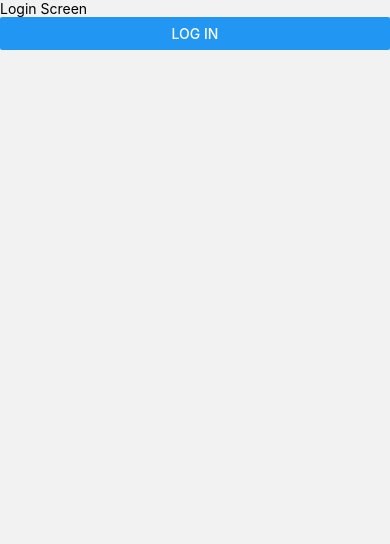
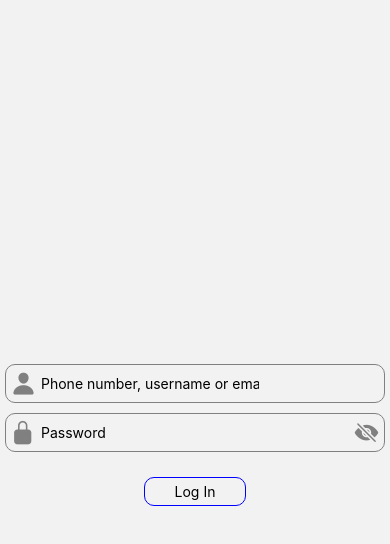
Before and after one commit to araldortogul/KompanionCase, a React Native app: screen /Login in a window 390 px wide. Shown: the top 544 px of the page. Built offline with nearby package versions, Linux system fonts and the light colour scheme.

Commit message:
Implemented basic functionalities of login page
The login page has username and password fields as well as a login
button. The styling is going to change in the future.

```diff
--- a/package.json
+++ b/package.json
@@ -15,7 +15,8 @@
     "react": "18.2.0",
     "react-native": "0.71.4",
     "react-native-safe-area-context": "^4.5.0",
-    "react-native-screens": "^3.20.0"
+    "react-native-screens": "^3.20.0",
+    "react-native-vector-icons": "^9.2.0"
   },
   "devDependencies": {
     "@babel/core": "^7.20.0",
@@ -25,6 +26,7 @@
     "@tsconfig/react-native": "^2.0.2",
     "@types/jest": "^29.2.1",
     "@types/react": "^18.0.24",
+    "@types/react-native-vector-icons": "^6.4.13",
     "@types/react-test-renderer": "^18.0.0",
     "babel-jest": "^29.2.1",
     "eslint": "^8.19.0",
--- /dev/null
+++ b/src/components/atoms/Button.tsx
@@ -0,0 +1,28 @@
+import { FC, useState } from "react";
+import { Text, TouchableOpacity, TouchableOpacityProps } from "react-native";
+import styles from "../../styles/Button.styles";
+
+
+interface ButtonProp extends TouchableOpacityProps {
+    title: string
+}
+const Button: FC<ButtonProp> = ({title,  ...props }) => {
+    const [isFocused, setFocused] = useState<boolean>(false);
+
+
+    return(
+        <TouchableOpacity
+            style={isFocused ? styles.focused.container : styles.unfocused.container}
+            onPressIn={() => setFocused(true)}
+            onPressOut={() => setFocused(false)}
+            {...props}
+        >
+            <Text>
+                {title}
+            </Text>
+        </TouchableOpacity>
+    );
+}
+
+
+export default Button;
--- /dev/null
+++ b/src/components/molecules/TextInput.tsx
@@ -0,0 +1,51 @@
+import React, { FC, useRef, useState } from "react";
+import { View, TextInput as Input, TextInputProps, TouchableWithoutFeedback } from "react-native";
+import styles from "../../styles/TextInput.styles";
+import Icon from 'react-native-vector-icons/Ionicons';
+
+
+interface Prop extends TextInputProps {
+    leftIcon?: string
+    rightIcon?: string
+    onLeftIconPress?: any
+    onRightIconPress?: any
+}
+
+const TextInput: FC<Prop> = ({ leftIcon, rightIcon, onLeftIconPress, onRightIconPress, ...textInputProps }) => {
+
+    const inputRef = useRef<Input>(null);
+    const [isFocused, setFocused] = useState<boolean>(false);
+
+    return (
+        <TouchableWithoutFeedback onPress={() => { inputRef.current?.focus() }}>
+            <View style={isFocused ? styles.focused.container : styles.unfocused.container}>
+                <View
+                    style={{ flexDirection: "row", alignItems: "center", flexGrow: 1 }}
+                >
+                    {leftIcon &&
+                        <Icon
+                            name={leftIcon}
+                            size={25}
+                            color={isFocused ? "black" : "gray"}
+                            style={{ marginRight: 5 }}
+                        />}
+                    <Input {...textInputProps}
+                        onFocus={() => setFocused(true)}
+                        onBlur={() => setFocused(false)}
+                        style={{ borderWidth: 0 }}
+                        ref={inputRef}
+                    />
+                </View>
+                {rightIcon &&
+                    <Icon
+                        name={rightIcon}
+                        size={25}
+                        color={isFocused ? "black" : "gray"}
+                        onPress={onRightIconPress}
+                    />}
+            </View>
+        </TouchableWithoutFeedback>
+    );
+}
+
+export default TextInput;
--- /dev/null
+++ b/src/components/organisms/LoginFields.tsx
@@ -0,0 +1,41 @@
+import { FC, useState } from "react";
+import { View } from "react-native";
+import styles from "../../styles/TextInput.styles";
+import TextInput from "../molecules/TextInput";
+
+interface Prop {
+    user: string
+    password: string
+    handleChangeUser: (text: string) => void
+    handleChangePassword: (text: string) => void
+}
+
+const LoginFields: FC<Prop> = ({ user, password, handleChangeUser, handleChangePassword }) => {
+
+    const [isHidden, setHidden] = useState<boolean>(true);
+    const toggleVisible = () => { setHidden((oldValue: boolean) => !oldValue) }
+
+    return (
+        <View style={{ marginVertical: 20 }}>
+            <TextInput
+                placeholder="Phone number, username or email"
+                value={user}
+                onChangeText={handleChangeUser}
+                style={styles.focused.container}
+                leftIcon="person"
+            />
+            <TextInput
+                placeholder="Password"
+                value={password}
+                onChangeText={handleChangePassword}
+                secureTextEntry={isHidden}
+                style={styles.unfocused.container}
+                leftIcon="lock-closed"
+                rightIcon={isHidden ? "eye-off" : "eye"}
+                onRightIconPress={toggleVisible}
+            />
+        </View>
+    )
+}
+
+export default LoginFields;
--- a/src/scenes/LoginScreen.tsx
+++ b/src/scenes/LoginScreen.tsx
@@ -1,19 +1,36 @@
 import { NativeStackScreenProps } from "@react-navigation/native-stack";
-import { FC } from "react";
-import { Button, SafeAreaView, ScrollView, Text } from "react-native";
+import { FC, useState } from "react";
+import { SafeAreaView, ScrollView } from "react-native";
+import Button from "../components/atoms/Button";
+import LoginFields from "../components/organisms/LoginFields";
+import styles from "../styles/LoginScreen.styles";
 import { MainStackParamList } from "../utils/types";
 
 type Prop = NativeStackScreenProps<MainStackParamList, "Login", "myStack">
 
 const LoginScreen: FC<Prop> = ({ navigation, route }) => {
 
+    const [user, setUser] = useState<string>('');
+    const [password, setPassword] = useState<string>('');
+
+    const handleChangeUser = (text: string) => { setUser(text) };
+    const handleChangePassword = (text: string) => { setPassword(text) };
+
+    const handleLogin = () => { navigation.push("Feed") };
+
     return (
-        <SafeAreaView>
-            <ScrollView>
-                <Text>
-                    Login Screen
-                </Text>
-                <Button title="Log in" onPress={() => navigation.push("Feed")}/>
+        <SafeAreaView style={styles.safeArea}>
+            <ScrollView contentContainerStyle={styles.scrollView}>
+                <LoginFields
+                    user={user}
+                    password={password}
+                    handleChangeUser={handleChangeUser}
+                    handleChangePassword={handleChangePassword}
+                />
+                <Button
+                    title="Log In"
+                    onPress={handleLogin}
+                />
             </ScrollView>
         </SafeAreaView>
     );
--- /dev/null
+++ b/src/styles/Button.styles.ts
@@ -0,0 +1,26 @@
+import { StyleSheet, ViewStyle } from "react-native";
+
+const styles = {
+    unfocused: StyleSheet.create({
+        container: {
+            alignSelf: "center",
+            paddingVertical: 5,
+            paddingHorizontal: 30,
+            borderWidth: 1,
+            borderRadius: 10,
+            borderColor: "blue",
+        }
+    }),
+    focused: StyleSheet.create({
+        container: {
+            alignSelf: "center",
+            paddingVertical: 5,
+            paddingHorizontal: 30,
+            borderWidth: 1,
+            borderRadius: 10,
+            borderColor: "blue",
+        }
+    }),
+}
+
+export default styles;
--- /dev/null
+++ b/src/styles/LoginScreen.styles.ts
@@ -0,0 +1,13 @@
+import { StyleSheet } from "react-native";
+
+const styles = StyleSheet.create({
+    safeArea: {
+        height: "100%",
+    },
+    scrollView: {
+        flexGrow: 1,
+        justifyContent: "center",
+    },
+})
+
+export default styles;
--- /dev/null
+++ b/src/styles/TextInput.styles.ts
@@ -0,0 +1,30 @@
+import { StyleSheet } from "react-native";
+
+const styles = {
+
+    focused: StyleSheet.create({
+        container: {
+            borderRadius: 10,
+            padding: 5,
+            margin: 5,
+            borderWidth: 1.5,
+            flexDirection: "row",
+            alignItems: "center",
+            justifyContent: "space-between",
+        }
+    }),
+    unfocused: StyleSheet.create({
+        container: {
+            borderRadius: 10,
+            padding: 5,
+            margin: 5,
+            borderWidth: 1.5,
+            borderColor: "gray",
+            flexDirection: "row",
+            alignItems: "center",
+            justifyContent: "space-between",
+        }
+    })
+}
+
+export default styles;
```
Also changed, not shown: react-native.config.js (added, +9 -0 lines), 6 other files (tests, documents, lock files or other folders).
